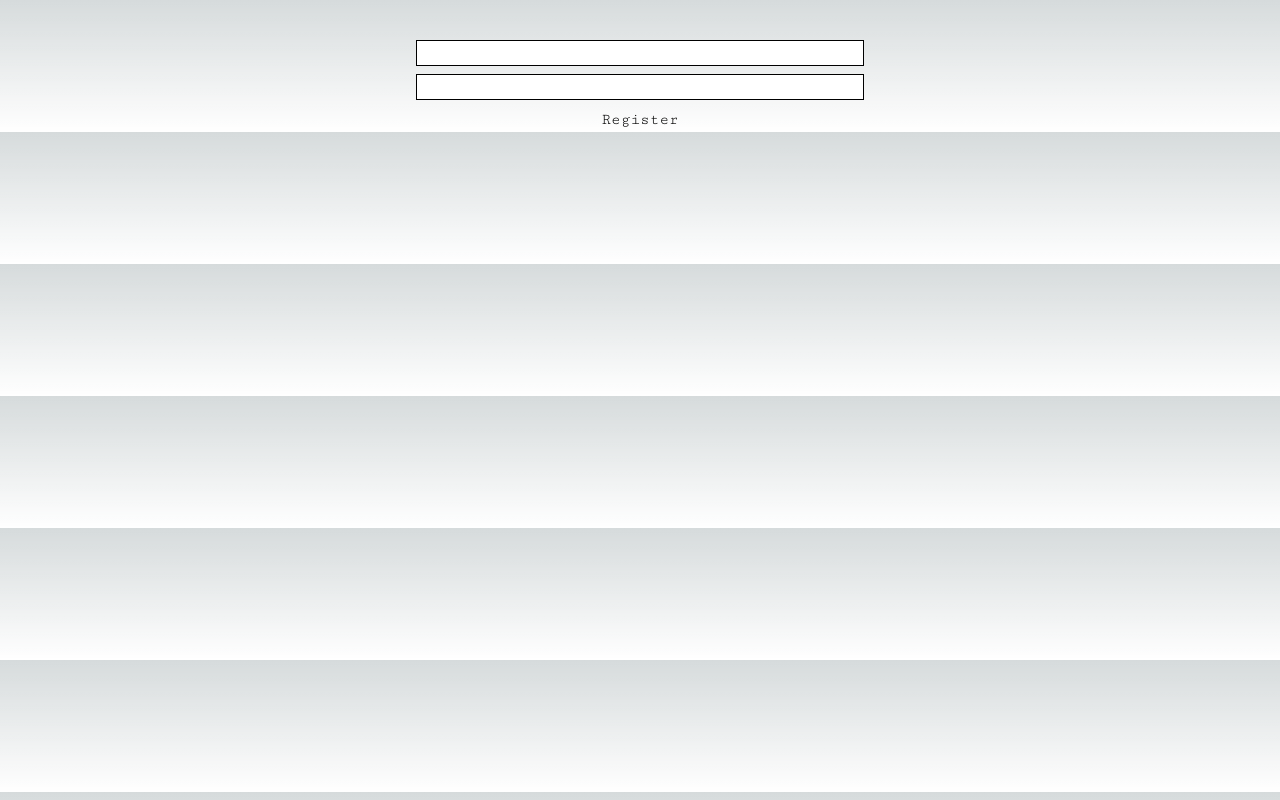
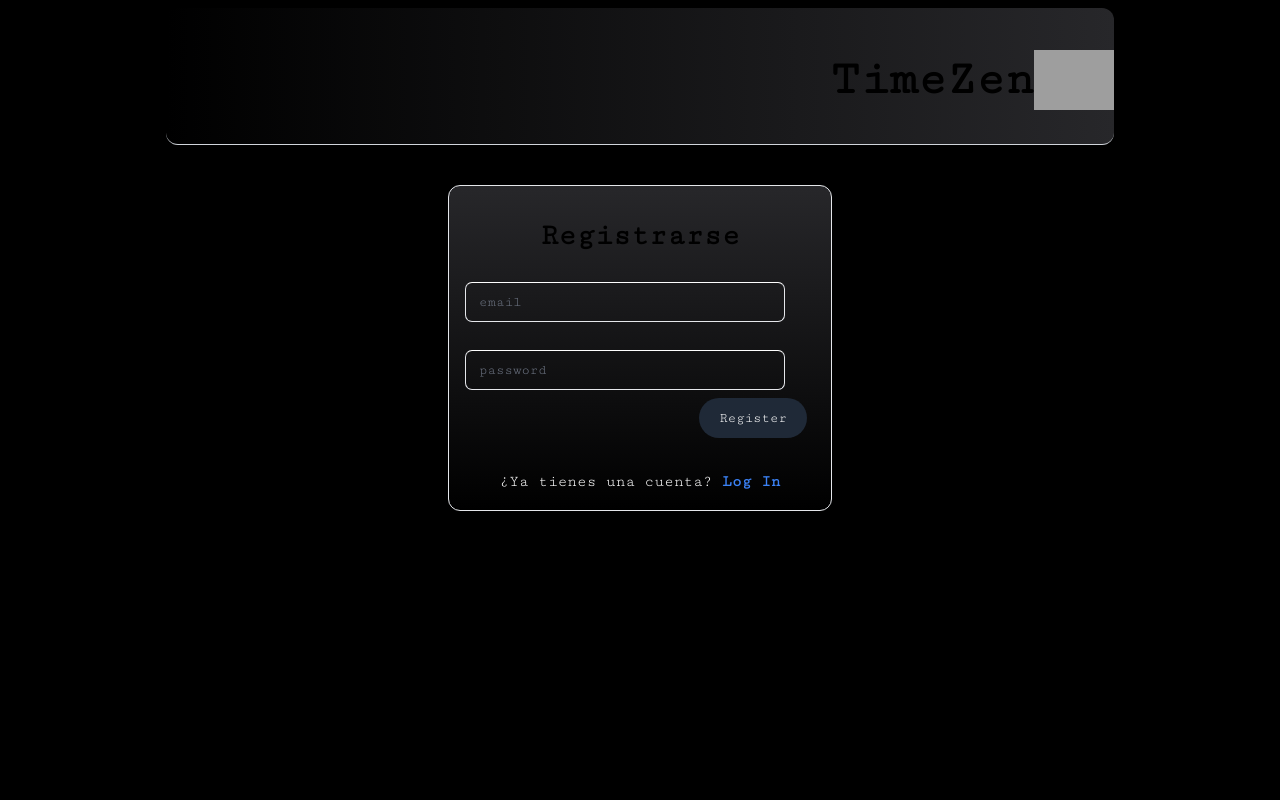
Before and after one commit to SolisClaudio/time-zen, a Next.js app: page /register in a window 1280 px wide. Built offline with nearby package versions, Linux system fonts and the light colour scheme; grey boxes are pictures that could not be loaded.

Commit message:
Front register

```diff
--- a/app/login/layout.tsx
+++ /dev/null
@@ -1,23 +0,0 @@
-import type { Metadata } from "next";
-import { Inter } from "next/font/google";
-import { Mono } from "@/app/ui/fonts";
-import "../globals.css";
-
-const inter = Inter({ subsets: ["latin"] });
-
-export const metadata: Metadata = {
-  title: "TimeZen Pomodoro App",
-  description: "Generated by create next app",
-};
-
-export default function RootLayout({
-  children,
-}: Readonly<{
-  children: React.ReactNode;
-}>) {
-  return (
-    <html lang="en">
-      <body className={Mono.className}>{children}</body>
-    </html>
-  );
-}
--- a/app/login/page.tsx
+++ b/app/login/page.tsx
@@ -1,6 +1,6 @@
 import Image from "next/image";
 
-export default function Home() {
+export default function LoginPage() {
   return(
 
     <div>
--- a/app/register/form.tsx
+++ b/app/register/form.tsx
@@ -1,6 +1,7 @@
 'use client';
 
 import { FormEvent } from "react";
+import Image from "next/image";
 
 export default function Form(){
     const handleSubmit = async (e: FormEvent<HTMLFormElement>)=>{
@@ -17,10 +18,56 @@ export default function Form(){
         console.log({response});
     };
     return(
-        <form onSubmit={handleSubmit} className="flex flex-col gap-2 mx-auto max-w-md mt-10">
-            <input name="email" className="border border-black text-black" type="email" />
-            <input name="password" className="border border-black text-black" type="password" />
-            <button type="submit">Register</button>
-        </form>
+
+    <div>
+        <div className= "bg-black flex min-h-screen flex-col items-center  p-2">
+
+            <div className="z-11 flex-row-reverse left-0 top-0 flex w-3/4 border-b border-gray-300
+                    pb-6 pt-8 backdrop-blur-2xl
+                    dark:border-neutral-800  rounded-xl  bg-gradient-to-r from-black to-zinc-800">
+                <Image src="/logoColor.png" alt="TimeZen Logo" className="object-contain w-14 h-14 md:w-16 md:h-16 lg:w-20 lg:h-20" width={75} height={75}/>
+                <h1 className="text-3xl md:text-4xl lg:text-5xl font-bold  text-center mt-4 font-family  ">TimeZen</h1>
+
+            </div>
+
+            <form onSubmit={handleSubmit} className="w-full max-w-sm p-6 bg-gradient-to-b from-zinc-800 pb-6 pt-8 backdrop-blur-2xl dark:border-neutral-800  lg:static   rounded-xl lg:border  lg:p-4 mt-10">
+                <h1 className="text-1xl md:text-2xl lg:text-3xl font-bold  text-center mt-4 font-family ">Registrarse</h1>
+                <div className="w-80 mt-7">
+                    <div className="relative w-full min-w-[200px] h-10">
+                        <input
+                        name="email"
+                        type="email"
+                        className="peer w-full h-full bg-transparent text-blue-gray-700 font-normal outline outline-0 focus:outline-0 disabled:bg-blue-gray-50 disabled:border-0 transition-all placeholder-shown:border placeholder-shown:border-blue-gray-200 placeholder-shown:border-t-white border focus:border-2 border-t-transparent focus:border-t-transparent text-sm px-3 py-2.5 rounded-[7px] border-blue-gray-200 focus:border-pastel-yellow"
+                        placeholder=" " /><label
+                        className=" flex w-full h-full select-none pointer-events-none absolute left-0 font-normal !overflow-visible truncate peer-placeholder-shown:text-blue-gray-500 leading-tight peer-focus:leading-tight peer-disabled:text-transparent peer-disabled:peer-placeholder-shown:text-blue-gray-500 transition-all -top-1.5 peer-placeholder-shown:text-sm text-[11px] peer-focus:text-[11px] before:content[' '] before:block before:box-border before:w-2.5 before:h-1.5 before:mt-[6.5px] before:mr-1 peer-placeholder-shown:before:border-transparent before:rounded-tl-md before:border-t peer-focus:before:border-t-2 before:border-l peer-focus:before:border-l-2 before:pointer-events-none before:transition-all peer-disabled:before:border-transparent after:content[' '] after:block after:flex-grow after:box-border after:w-2.5 after:h-1.5 after:mt-[6.5px] after:ml-1 peer-placeholder-shown:after:border-transparent after:rounded-tr-md after:border-t peer-focus:after:border-t-2 after:border-r peer-focus:after:border-r-2 after:pointer-events-none after:transition-all peer-disabled:after:border-transparent peer-placeholder-shown:leading-[3.75] text-gray-500 peer-focus:text-pastel-yellow before:border-red peer-focus:before:!border-pastel-yellow after:border-pastel.yellow peer-focus:after:!border-pastel-yellow">email
+                        </label>
+                    </div>
+                </div>
+
+                <div className="w-80 mt-7">
+                    <div className="relative w-full min-w-[200px] h-10">
+                        <input
+                        name="password"
+                        type="password"
+                        className="peer w-full h-full bg-transparent text-blue-gray-700 font-normal outline outline-0 focus:outline-0 disabled:bg-blue-gray-50 disabled:border-0 transition-all placeholder-shown:border placeholder-shown:border-blue-gray-200 placeholder-shown:border-t-white border focus:border-2 border-t-transparent focus:border-t-transparent text-sm px-3 py-2.5 rounded-[7px] border-blue-gray-200 focus:border-pastel-yellow"
+                        placeholder=" " /><label
+                        className=" flex w-full h-full select-none pointer-events-none absolute left-0 font-normal !overflow-visible truncate peer-placeholder-shown:text-blue-gray-500 leading-tight peer-focus:leading-tight peer-disabled:text-transparent peer-disabled:peer-placeholder-shown:text-blue-gray-500 transition-all -top-1.5 peer-placeholder-shown:text-sm text-[11px] peer-focus:text-[11px] before:content[' '] before:block before:box-border before:w-2.5 before:h-1.5 before:mt-[6.5px] before:mr-1 peer-placeholder-shown:before:border-transparent before:rounded-tl-md before:border-t peer-focus:before:border-t-2 before:border-l peer-focus:before:border-l-2 before:pointer-events-none before:transition-all peer-disabled:before:border-transparent after:content[' '] after:block after:flex-grow after:box-border after:w-2.5 after:h-1.5 after:mt-[6.5px] after:ml-1 peer-placeholder-shown:after:border-transparent after:rounded-tr-md after:border-t peer-focus:after:border-t-2 after:border-r peer-focus:after:border-r-2 after:pointer-events-none after:transition-all peer-disabled:after:border-transparent peer-placeholder-shown:leading-[3.75] text-gray-500 peer-focus:text-pastel-yellow before:border-red peer-focus:before:!border-pastel-yellow after:border-pastel.yellow peer-focus:after:!border-pastel-yellow">password
+                        </label >
+                    </div>
+                </div>
+
+                <div className="mt-2 z-11 flex-row-reverse left-0 top-0 flex ">
+                    <button type="submit" className="left-0 top-0 flex  text-white bg-gray-800 hover:bg-gray-900 focus:outline-none focus:ring-4 focus:ring-gray-300 font-medium rounded-full text-sm px-5 py-2.5 me-2 mb-2 dark:bg-gray-800 dark:hover:bg-gray-700 dark:focus:ring-gray-700 dark:border-gray-700 ">Register</button>
+                </div>
+
+                <p className="mt-6 text-center text-white">
+                    ¿Ya tienes una cuenta? <a href="/login" className="text-blue-500 hover:text-blue-700 font-bold">Log In</a>
+                </p>
+            </form>
+        </div>
+
+    </div>
+
+
     )
 }
```
